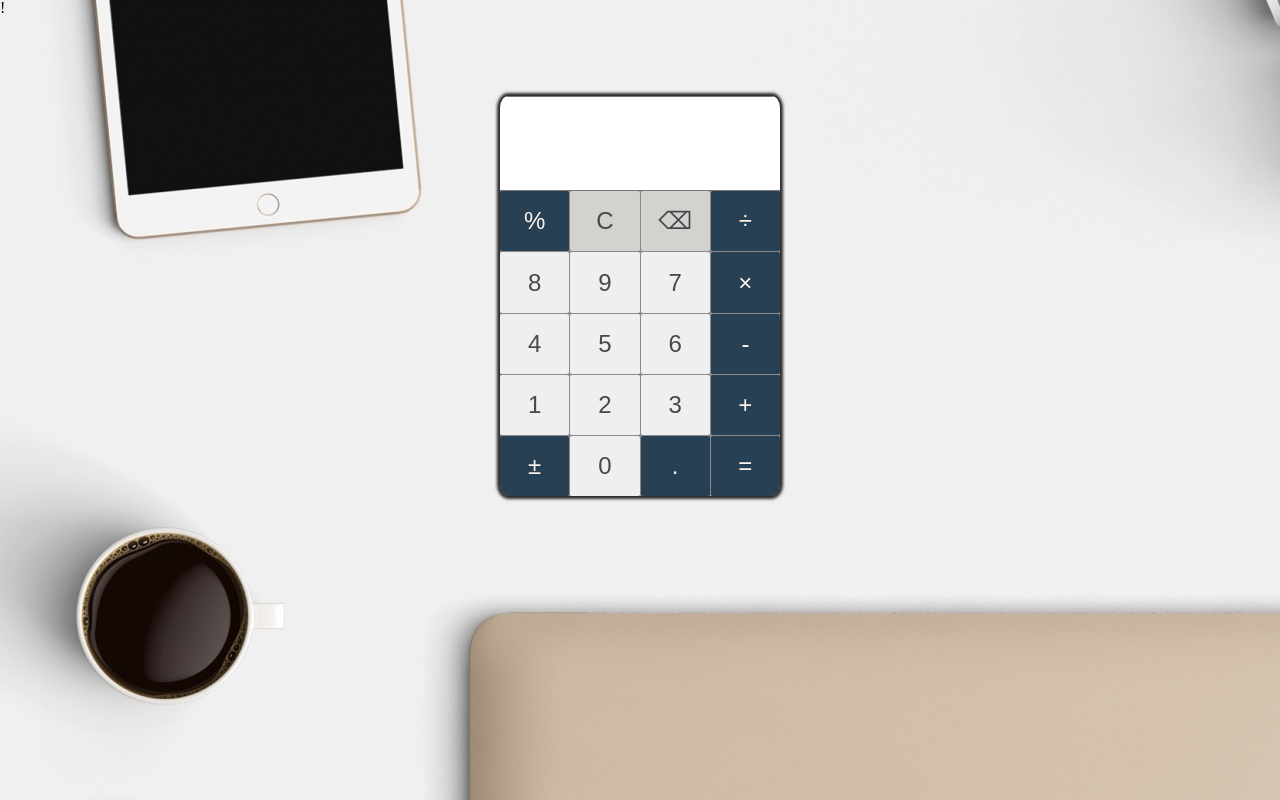
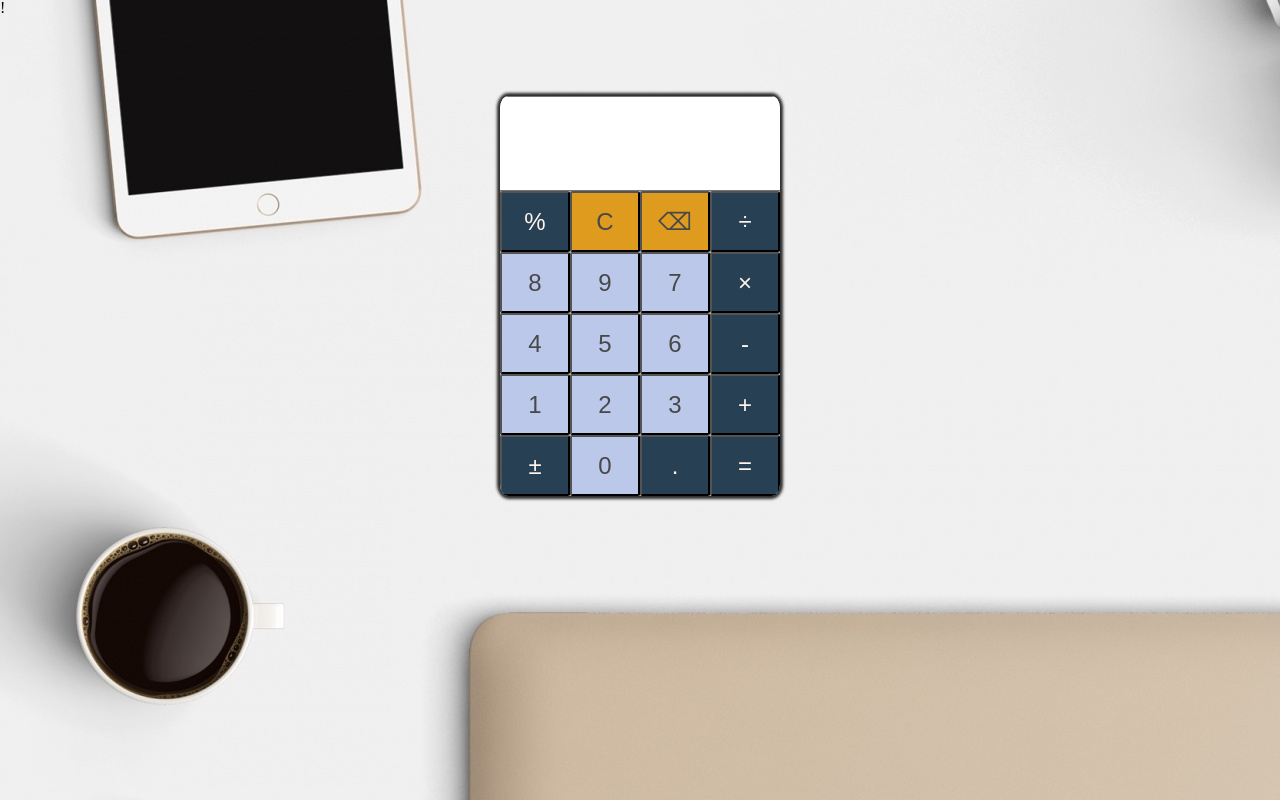
Before and after one commit to AmrElshenawy/JS-Calculator, a plain HTML site: page index.html in a window 1280 px wide. Drawn offline with Linux system fonts and the light colour scheme.

Commit message:
Style improvements

```diff
--- a/style.css
+++ b/style.css
@@ -11,7 +11,7 @@ body{
     border-radius: 3%;
     overflow: hidden;
     box-shadow: 0 0 3px 3px rgb(43, 42, 42);
-    background-color: rgb(141, 137, 137);
+    /* background-color: rgb(141, 137, 137); */
 }
 .display{
     height: 100px;
@@ -25,25 +25,30 @@ body{
     grid-template-rows: repeat(5, 1fr);
     height: 40vh;
     width: 35vh;
-    gap: 1px;
+    /* gap: 1px;   */
 }
 .button{
-    border: none;
+    /* border: none; */
     outline: none;
     box-sizing: border-box;
     color: #48484A;
     font-size: 1.5em;
     border-radius: 3%;
+    border-color: solid 1px #48484A;
+}
+.center-numbers{
+    background-color: rgb(187, 200, 233);
 }
 .center-numbers:hover{
     background-color: rgb(207, 205, 202);
     border-radius: 20%;
 }
 .deletes{
-    background-color: rgb(211, 210, 207);;
+    background-color: rgb(223, 155, 30);;
 }
 .deletes:hover{
     background-color: #FF9800;
+    border-radius: 20%;
 }
 .operations{
     background-color: rgb(40, 64, 84);
@@ -52,4 +57,5 @@ body{
 .operations:hover{
     background-color: rgb(66, 107, 141);
     color: orange;
+    border-radius: 20%;
 }
```
